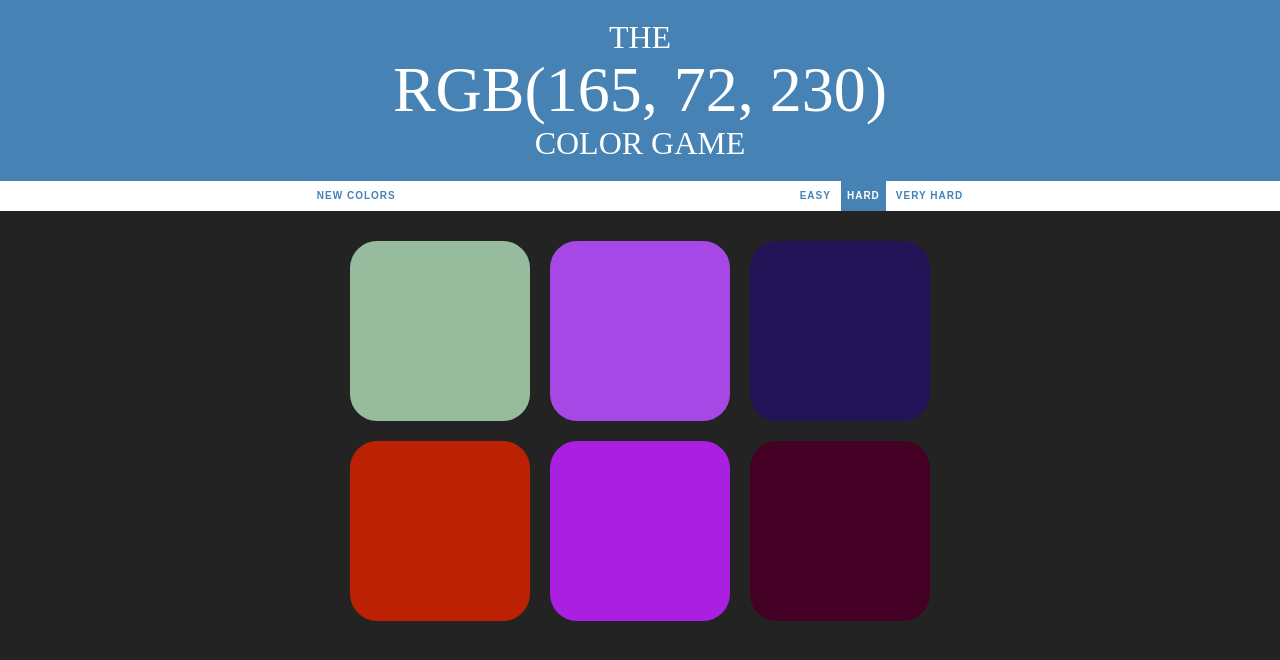
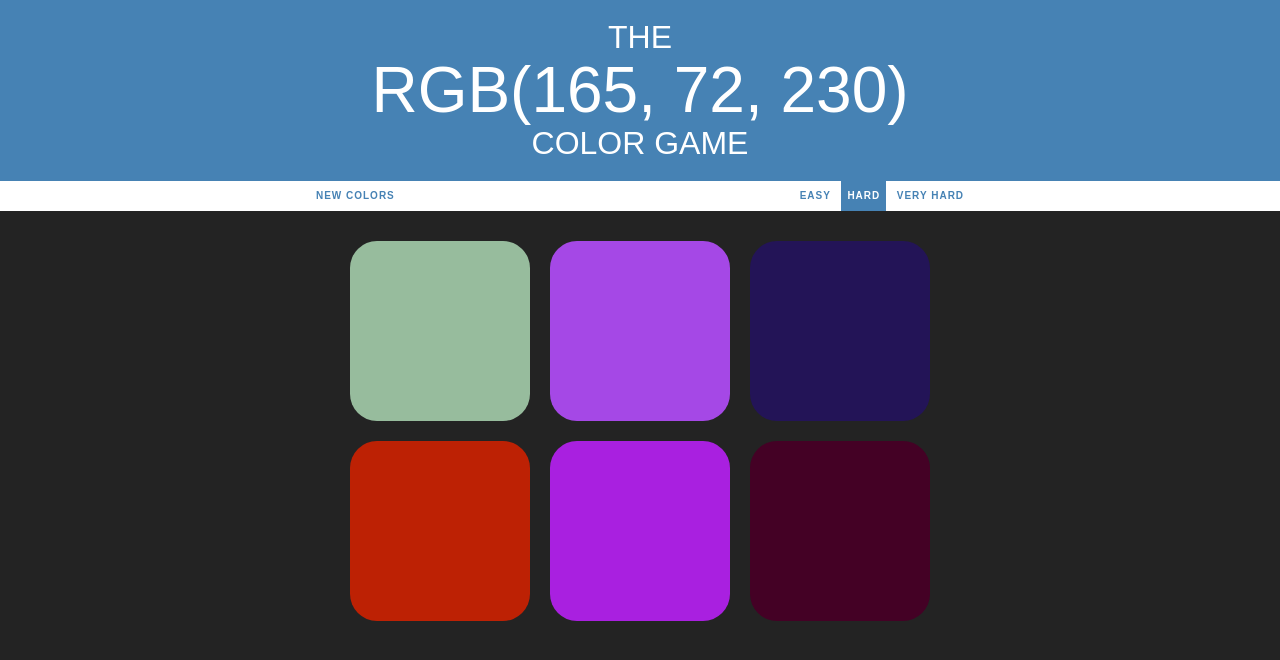
Before and after one commit to shaund16/Rgb-Color-Game, a plain HTML site: page index.html in a window 1280 px wide. Drawn offline with Linux system fonts and the light colour scheme.

Commit message:
Update styles.css

```diff
--- a/styles.css
+++ b/styles.css
@@ -1,7 +1,7 @@
 body {
   background-color: #232323;
   margin: 0;
-  font-family: "Montserrat", "Avenir";
+  font-family: "Montserrat", "Avenir", Sans-serif;
 }
 
 .square {
```
